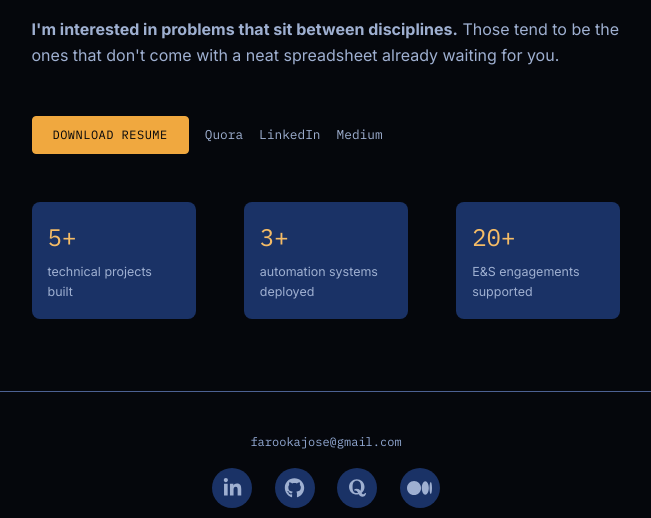
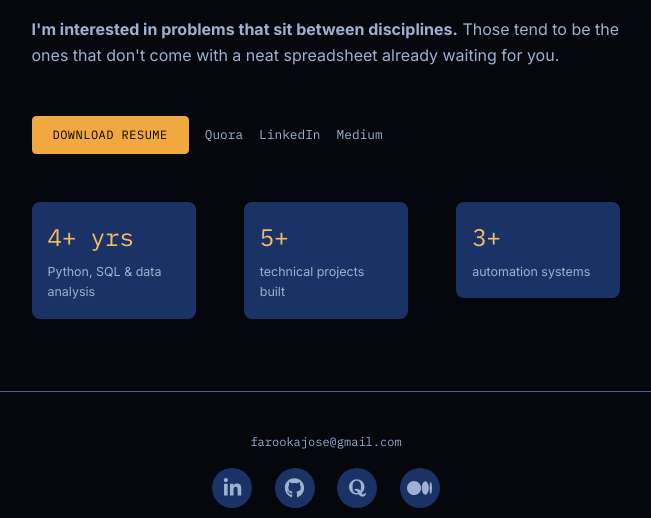
Before and after one commit to fkajose/portfolio, a Flask app: page /about in a window 1280 px wide. Shown: the part 1273-1791 px from the top of the page, without its empty margins (314-965 px from the left). Run offline with Flask 3, Linux system fonts and the light colour scheme; some libraries are stand-ins or nearby versions.

Commit message:
Update statistics in "About Me" section to reflect current skills and projects

```diff
--- a/templates/about.html
+++ b/templates/about.html
@@ -136,6 +136,13 @@
       <div class="row gx-4 gx-lg-5">
         <div class="col-md-4 mb-4">
           <div class="about-stat">
+            <div class="about-stat-value">4+ yrs</div>
+            <div class="about-stat-label">Python, SQL &amp; data analysis</div>
+          </div>
+        </div>
+
+        <div class="col-md-4 mb-4">
+          <div class="about-stat">
             <div class="about-stat-value">5+</div>
             <div class="about-stat-label">technical projects built</div>
           </div>
@@ -144,14 +151,7 @@
         <div class="col-md-4 mb-4">
           <div class="about-stat">
             <div class="about-stat-value">3+</div>
-            <div class="about-stat-label">automation systems deployed</div>
-          </div>
-        </div>
-
-        <div class="col-md-4 mb-4">
-          <div class="about-stat">
-            <div class="about-stat-value">20+</div>
-            <div class="about-stat-label">E&amp;S engagements supported</div>
+            <div class="about-stat-label">automation systems</div>
           </div>
         </div>
       </div>
```
